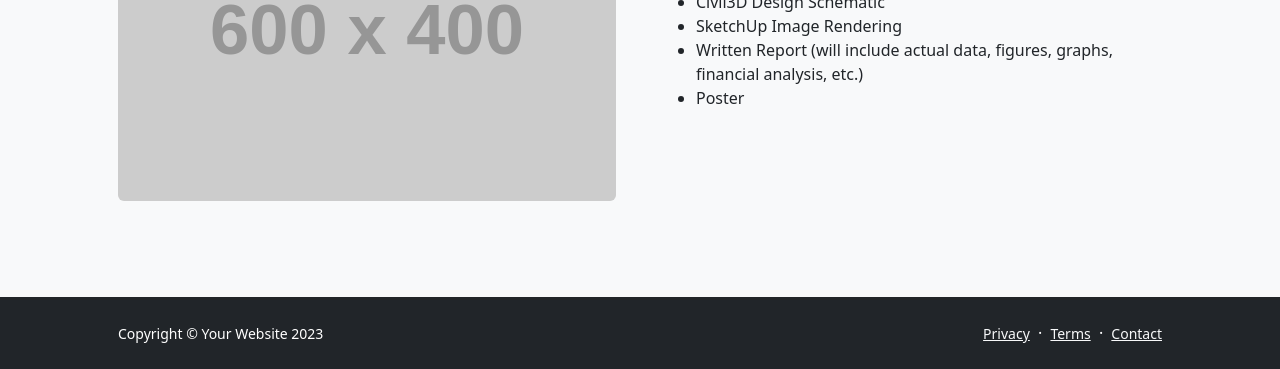
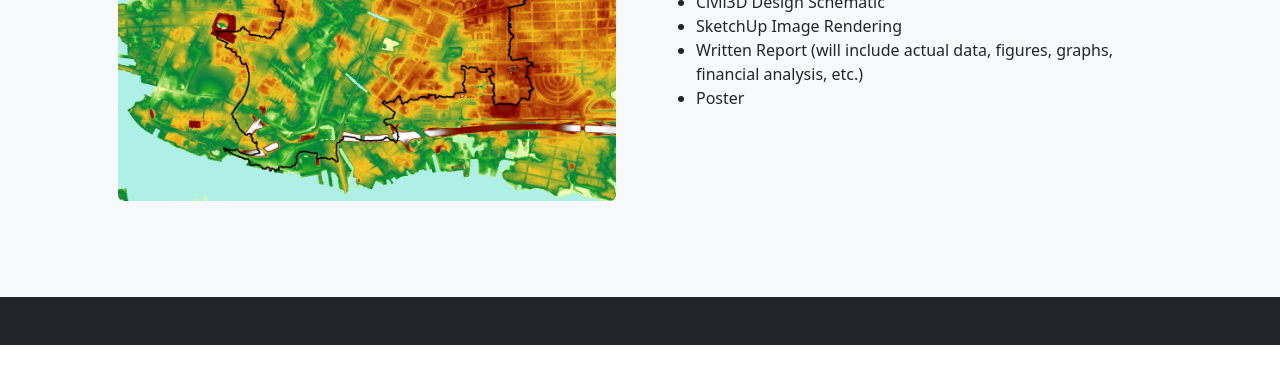
Before and after one commit to VTcreekgeeks/VTcreekgeeks.github.io, a plain HTML site: page final.html in a window 1280 px wide. Shown: the part 523-892 px from the top of the page. After the commit the page ends 868 px from the top, so only its background shows below. Drawn offline with nearby package versions, Linux system fonts and the light colour scheme; placeholder pictures from the web are drawn by us.

Commit message:
add pic to final pages

```diff
--- a/final.html
+++ b/final.html
@@ -49,7 +49,7 @@
             <section class="py-5 bg-light" id="scroll-target">
                 <div class="container px-5 my-5">
                     <div class="row gx-5 align-items-center">
-                        <div class="col-lg-6"><img class="img-fluid rounded mb-5 mb-lg-0" src="https://dummyimage.com/600x400/343a40/6c757d" alt="..." /></div>
+                        <div class="col-lg-6"><img class="img-fluid rounded mb-5 mb-lg-0" src="assets/dem.png" alt="..." /></div>
                         <div class="col-lg-6">
                             <h2 class="fw-bolder">Project Deliverables </h2>
                             <p class="lead fw-normal text-muted mb-0">
@@ -80,16 +80,6 @@
         <!-- Footer-->
         <footer class="bg-dark py-4 mt-auto">
             <div class="container px-5">
-                <div class="row align-items-center justify-content-between flex-column flex-sm-row">
-                    <div class="col-auto"><div class="small m-0 text-white">Copyright &copy; Your Website 2023</div></div>
-                    <div class="col-auto">
-                        <a class="link-light small" href="#!">Privacy</a>
-                        <span class="text-white mx-1">&middot;</span>
-                        <a class="link-light small" href="#!">Terms</a>
-                        <span class="text-white mx-1">&middot;</span>
-                        <a class="link-light small" href="#!">Contact</a>
-                    </div>
-                </div>
             </div>
         </footer>
         <!-- Bootstrap core JS-->
```
Also changed, not shown: cc.html (+1 -11 lines), design.html (+0 -10 lines), index.html (+3 -11 lines), timeline.html (+1 -10 lines), assets/dem.png (added), assets/site.jpg (added).
